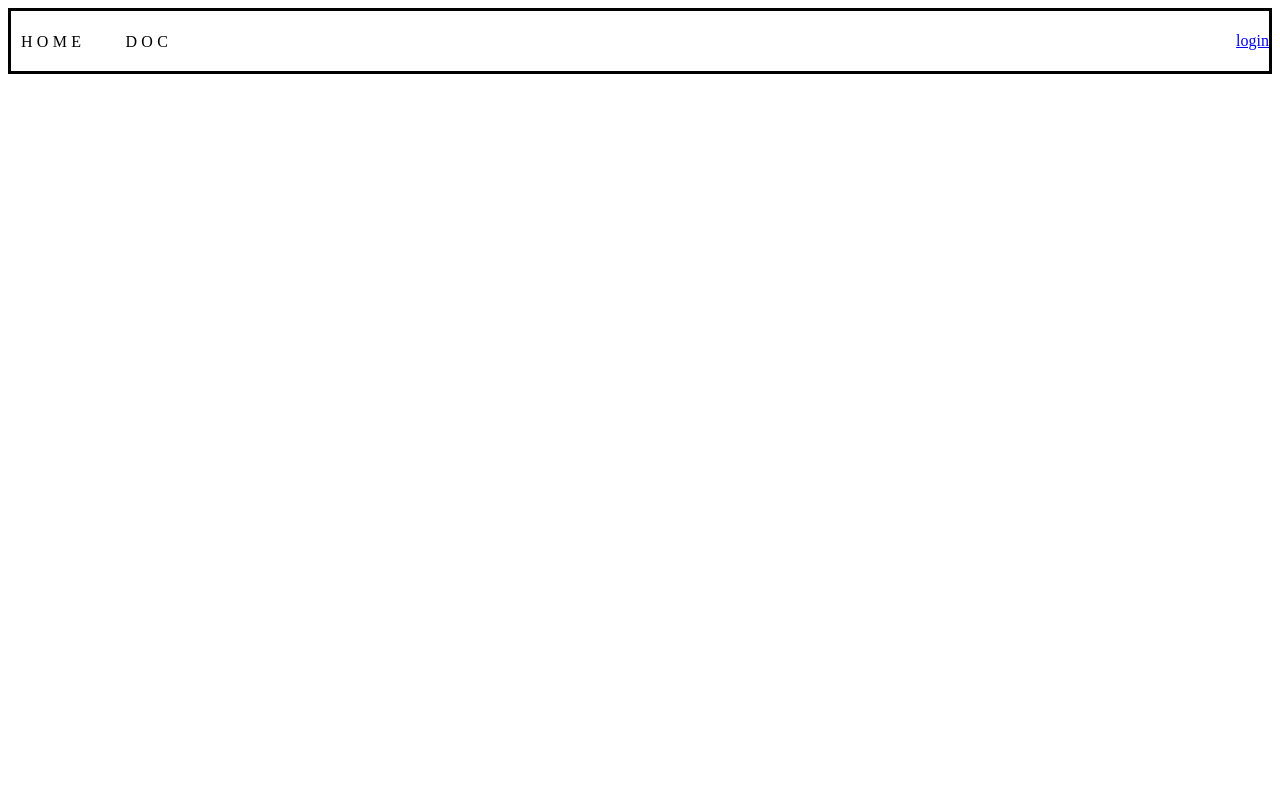
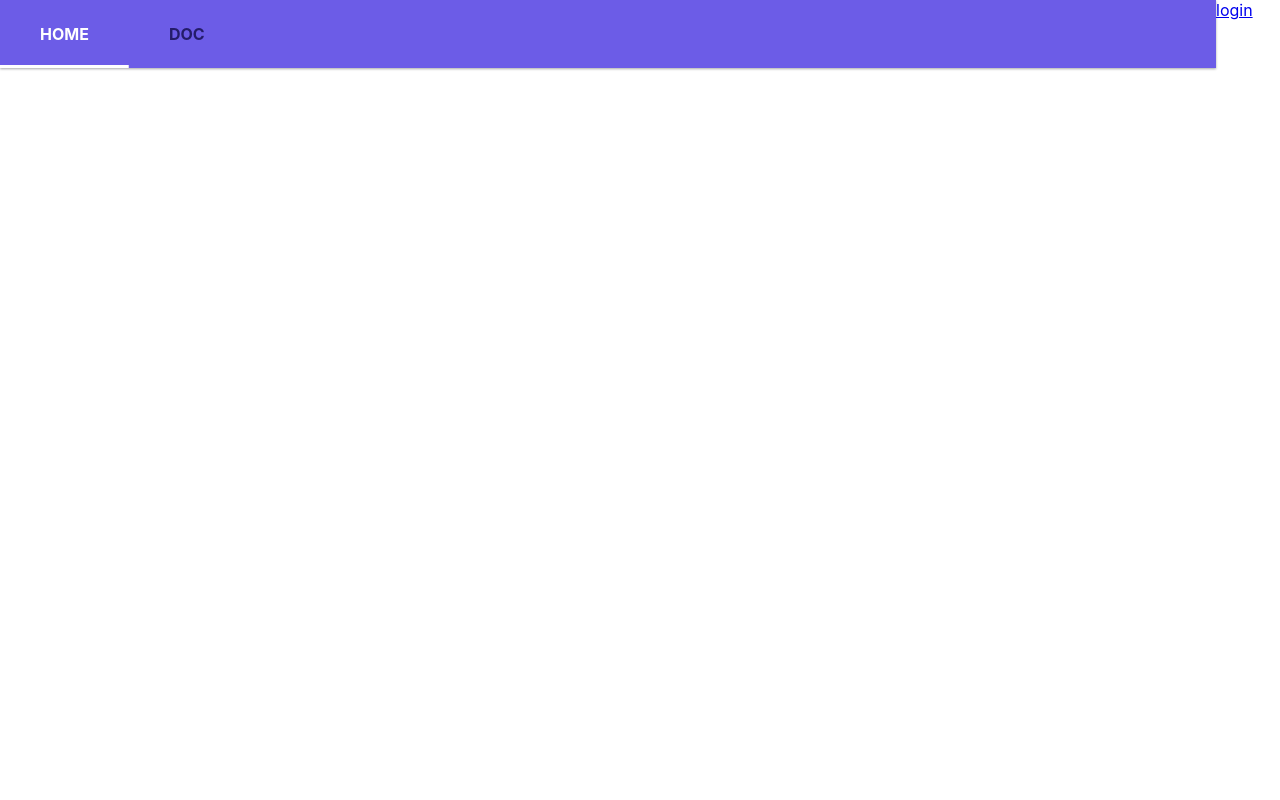
Before and after one commit to RealVirg/AgavaDeploying, a Django app: page /?next=/account/devices/1 in a window 1280 px wide. Run offline with Django 4.2, Linux system fonts and the light colour scheme; parts of the project's set-up code (start-up, migrations or seed data) failed here and were passed over.

Commit message:
device-param

```diff
--- a/agava/app/static/mainpage/css/header.css
+++ b/agava/app/static/mainpage/css/header.css
@@ -1,67 +1,147 @@
 header {
   display: flex;
-  flex-flow: row nowrap;
-  justify-content: flex-start;
-  align-items: center;
-  height: 60px;
-  border: solid;
-  border-color: black;
 }
-.header {
-  flex-grow: 1;
+
+.r-link{
+  display: var(--rLinkDisplay, inline-flex) !important;
 }
-.header .list-header {
+
+.r-link[href]{
+  color: var(--rLinkColor) !important;
+  text-decoration: var(--rLinkTextDecoration, none) !important;
+}
+
+.r-list{
+  padding-left: var(--rListPaddingLeft, 0) !important;
+  margin-top: var(--rListMarginTop, 0) !important;
+  margin-bottom: var(--rListMarginBottom, 0) !important;
+  list-style: var(--rListListStyle, none) !important;
+}
+.menu{
+  --rLinkColor: var(--menuLinkColor, currentColor);
+}
+
+.menu__link{
+  display: var(--menuLinkDisplay, block);
+}
+
+.menu__link:focus{
+  outline: var(--menuLinkOutlineWidth, 2px) solid var(--menuLinkOutlineColor, currentColor);
+  outline-offset: var(--menuLinkOutlineOffset);
+}
+
+.menu:hover .menu__link:not(:hover){
+  --rLinkColor: var(--menuLinkColorUnactive, rgba(22, 22, 22, .35));
+}
+
+.menu{
+  background-color: var(--menuBackgroundColor, #f0f0f0);
+  box-shadow: var(--menuBoxShadow, 0 1px 3px 0 rgba(0, 0, 0, .12), 0 1px 2px 0 rgba(0, 0, 0, .24));
+}
+
+.menu__list{
   display: flex;
-  flex-flow: row nowrap;
+}
+
+.menu__link{
+  padding: var(--menuLinkPadding, 1.5rem 2.5rem);
+  font-weight: 700;
+  text-transform: uppercase;
+}
+
+.text-underlined{
+  position: relative;
+  overflow: hidden;
+
+  will-change: color;
+  transition: color .25s ease-out;
+}
+
+.text-underlined::before,
+.text-underlined::after{
+  content: "";
+  width: 0;
+  height: 3px;
+  background-color: var(--textUnderlinedLineColor, currentColor);
+
+  will-change: width;
+  transition: width .1s ease-out;
+
+  position: absolute;
+  bottom: 0;
+}
+
+.text-underlined::before{
+  left: 50%;
+  transform: translateX(-50%);
+}
+
+.text-underlined::after{
+  right: 50%;
+  transform: translateX(50%);
+}
+
+.text-underlined:hover::before,
+.text-underlined:hover::after{
+  width: 100%;
+  transition-duration: .2s;
+}
+
+.page__custom-settings{
+  --menuBackgroundColor: #6c5ce7;
+  --menuLinkColor: #fff;
+  --menuLinkColorUnactive: #241c69;
+  --menuLinkOutlineOffset: -.5rem;
+}
+
+body {
+  font-family: -apple-system, BlinkMacSystemFont, Segoe UI, Roboto, Open Sans, Ubuntu, Fira Sans, Helvetica Neue, sans-serif;
   margin: 0;
-  padding: 0;
-  list-style: none;
+  min-height: 100vh;
+  display: flex;
+  flex-direction: column;
 }
-.header .obj-list-header {
-  margin-right: 20px;
+
+.page
+{
+  width: 95%
 }
-.header .obj-list-header:last-child {
-  margin-right: 0;
+
+.page__menu:nth-child(n+2){
+  margin-top: 3rem;
 }
-.header .link-header {
-  padding: 8px 10px;
+
+
+.substack{
+  border:1px solid #EEE;
+  background-color: #fff;
+  width: 100%;
+  max-width: 480px;
+  height: 280px;
+  margin: 1rem auto;;
 }
-.header .link-header,
-.header .active {
-  display: block;
-  padding: 8px 10px;
+
+.linktr{
+  display: flex;
+  justify-content: flex-end;
+  padding: 2rem;
+  text-align: center;
 }
-.header .active {
-  color: #fff;
-  background-color: #ff3d00;
-  border-radius: 8px;
+
+.linktr__goal{
+  background-color: rgb(209, 246, 255);
+  color: rgb(8, 49, 112);
+  box-shadow: rgb(8 49 112 / 24%) 0px 2px 8px 0px;
+  border-radius: 2rem;
+  padding: .75rem 1.5rem;
 }
-.header .list-header {
-  display: flex;
-  flex-flow: row nowrap;
-  margin: 0;
-  padding: 0;
-  font-size: 16px;
-  line-height: 18px;
-  list-style: none;
+
+.r-link{
+    --uirLinkDisplay: var(--rLinkDisplay, inline-flex);
+    --uirLinkTextColor: var(--rLinkTextColor);
+    --uirLinkTextDecoration: var(--rLinkTextDecoration, none);
+
+    display: var(--uirLinkDisplay) !important;
+    color: var(--uirLinkTextColor) !important;
+    text-decoration: var(--uirLinkTextDecoration) !important;
 }
-.header .link-header,
-.header .active {
-  display: block;
-  padding: 8px 10px;
-  text-transform: uppercase;
-  letter-spacing: .27em;
-}
-.header .link-header {
-  color: #000;
-  text-decoration: none;
-}
-.header .list-header {
-  display: flex;
-  flex-flow: row nowrap;
-  margin: 2px 0 0;
-  padding: 0;
-  font-size: 16px;
-  line-height: 18px;
-  list-style: none;
-}
--- a/agava/app/templates/base.html
+++ b/agava/app/templates/base.html
@@ -9,11 +9,13 @@
 <body>
   {% block sidebar %}
   <header>
-      <div class="header">
-          <ul class="list-header">
-              <li class="obj-list-header"><a class="link-header" href="{% url 'mainpage' %}">Home</a></li>
-              <li class="obj-list-header"><a class="link-header" href="{% url 'doc' %}">doc</a></li>
-          </ul>
+      <div class="page">
+          <nav class="page__menu page__custom-settings menu">
+              <ul class="menu__list r-list">
+                  <li class="menu__group"><a class="menu__link r-link text-underlined" href="{% url 'mainpage' %}">Home</a></li>
+                  <li class="menu__group"><a class="menu__link r-link text-underlined" href="{% url 'doc' %}">doc</a></li>
+              </ul>
+          </nav>
       </div>
       <div class="login">
           {% if user.is_authenticated %}
```
